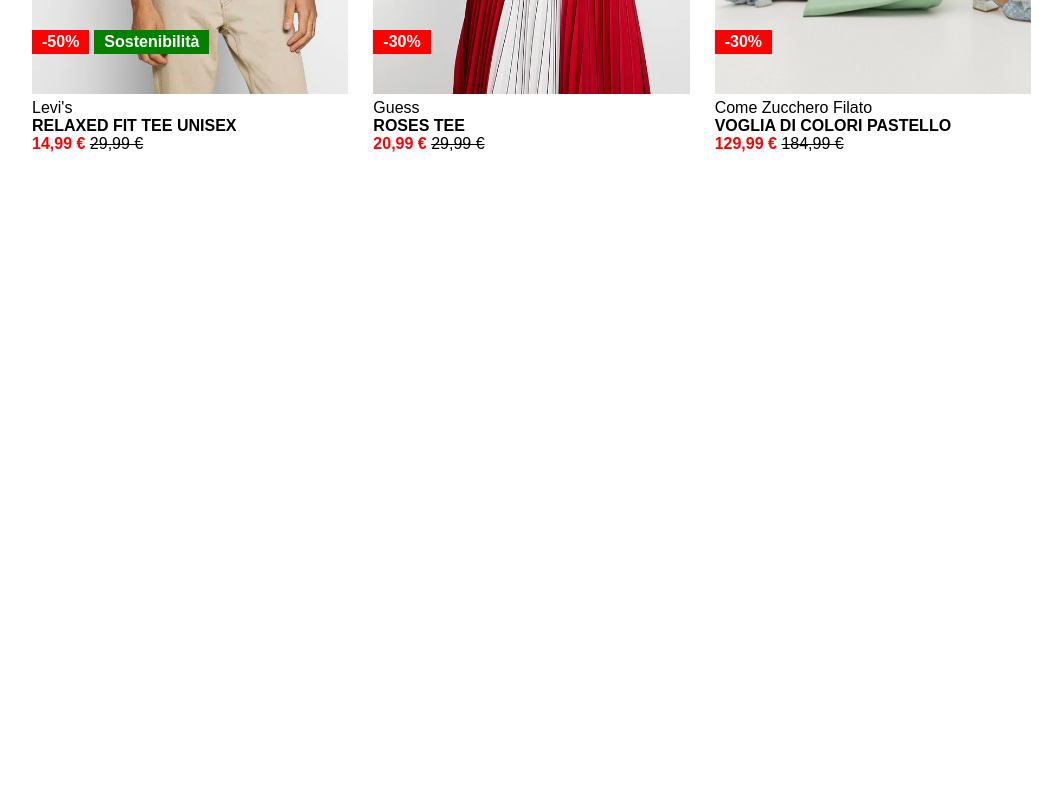
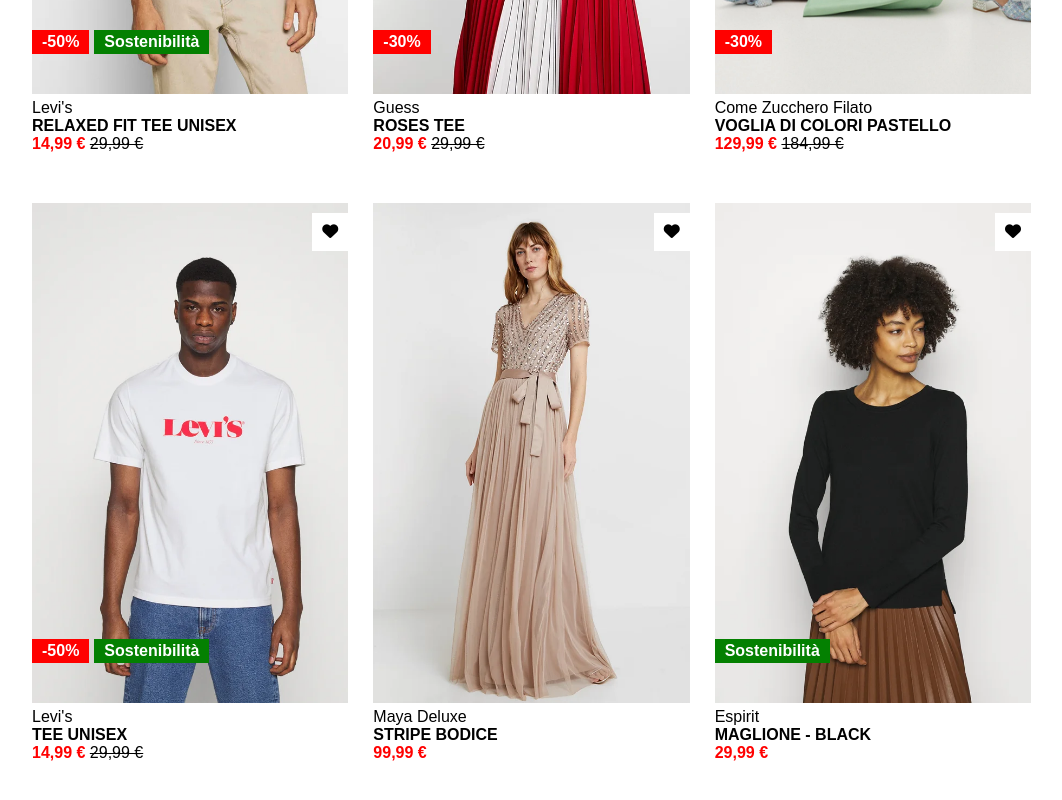
Before and after one commit to EsterSPR/html-css-boolando, a plain HTML site: page index.html in a window 1280 px wide. Shown: the part 526-1326 px from the top of the page, without its empty margins (96-1158 px from the left). Before the commit the page ends 800 px from the top, so only its background shows below. Drawn offline with Linux system fonts and the light colour scheme.

Commit message:
Completata seconda row di prodotti

```diff
--- a/css/style.css
+++ b/css/style.css
@@ -146,6 +146,33 @@
     background-image: url(../img/3b.webp);
 }
 
+#foto4 {
+    background-image: url(../img/4.webp);
+    transition: 0.3s;
+}
+
+.product:hover #foto4{
+    background-image: url(../img/4b.webp);
+}
+
+#foto5 {
+    background-image: url(../img/5.webp);
+    transition: 0.3s;
+}
+
+.product:hover #foto5{
+    background-image: url(../img/5b.webp);
+}
+
+#foto6 {
+    background-image: url(../img/6.webp);
+    transition: 0.3s;
+}
+
+.product:hover #foto6{
+    background-image: url(../img/6b.webp);
+}
+
 /*caption*/
 
 .caption {
--- a/index.html
+++ b/index.html
@@ -83,6 +83,52 @@
 
         <section>
 
+            <!--Prodotto 4-->
+
+            <div class="product margin-right">
+                <div class="img" id="foto4">
+                    <div class="favourite"><i class="fa-solid fa-heart"></i></div>
+                    <div class="tags">
+                        <div class="discount">-50%</div>
+                        <div class="sustainability">Sostenibilità</div>
+                    </div>
+                </div>
+                <div class="caption">
+                    <p>Levi's</p>
+                    <h4>TEE UNISEX</h4>
+                    <p class="discount-text">14,99 € <span class="discount-linethrough">29,99 €</span></p>
+                </div>
+            </div>
+
+            <!--Prodotto 5-->
+
+            <div class="product margin-right">
+                <div class="img" id="foto5">
+                    <div class="favourite"><i class="fa-solid fa-heart"></i></div>
+                </div>
+                <div class="caption">
+                    <p>Maya Deluxe</p>
+                    <h4>STRIPE BODICE</h4>
+                    <p class="discount-text">99,99 €</p>
+                </div>
+            </div>
+
+            <!--Prodotto 6-->
+
+            <div class="product margin-right">
+                <div class="img" id="foto6">
+                    <div class="favourite"><i class="fa-solid fa-heart"></i></div>
+                    <div class="tags">
+                        <div class="sustainability">Sostenibilità</div>
+                    </div>
+                </div>
+                <div class="caption">
+                    <p>Espirit</p>
+                    <h4>MAGLIONE - BLACK</h4>
+                    <p class="discount-text">29,99 €</p>
+                </div>
+            </div>
+
         </section>
 
     </main>
```
